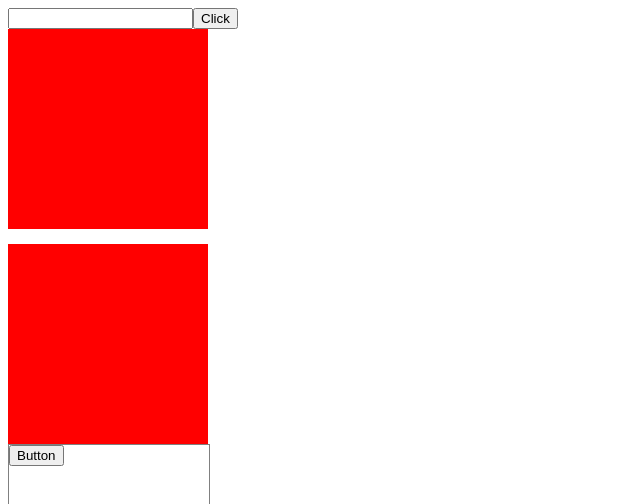
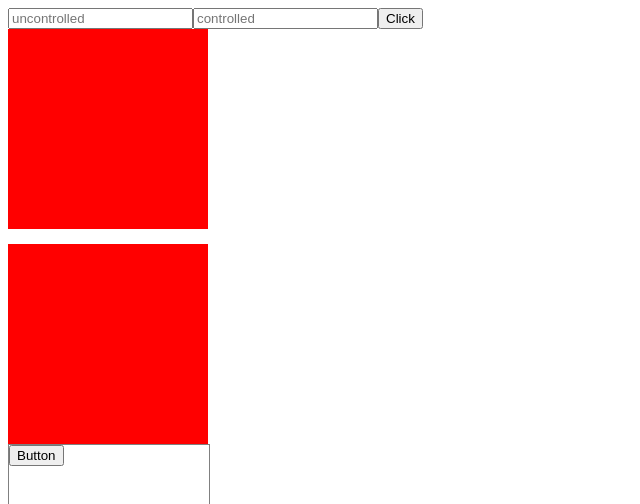
Before and after one commit to xdpiqbx/ulbi-tv, a React (Create React App) app: page / in a window 1280 px wide. Shown: the top 504 px of the page, without its empty margins (0-640 px from the left). Built offline with nearby package versions, Linux system fonts and the light colour scheme; no server answers; the HTML template or start-up script is replaced by a standard one.

Commit message:
added using useRef

```diff
--- a/src/Components/EventsExample.tsx
+++ b/src/Components/EventsExample.tsx
@@ -1,4 +1,5 @@
 import React from 'react';
+import { useRef } from 'react';
 import { useState } from 'react';
 
 export interface EventsExampleProps {}
@@ -6,6 +7,7 @@
 const EventsExample: React.FC<EventsExampleProps> = () => {
   const [value, setValue] = useState<string>('');
   const [isDrag, setIsDrag] = useState<boolean>(false);
+  const inputRef = useRef<HTMLInputElement>(null);
 
   const changeHandler = (event: React.ChangeEvent<HTMLInputElement>) => {
     setValue(event.target.value);
@@ -13,6 +15,7 @@
 
   const clickHandler = (event: React.MouseEvent<HTMLButtonElement>) => {
     console.log(value);
+    console.log(inputRef.current?.value);
   };
 
   const dragHandler = (event: React.DragEvent<HTMLDivElement>) => {
@@ -37,7 +40,13 @@
 
   return (
     <div>
-      <input value={value} onChange={changeHandler} type="text" />
+      <input ref={inputRef} type="text" placeholder="uncontrolled" />
+      <input
+        value={value}
+        onChange={changeHandler}
+        type="text"
+        placeholder="controlled"
+      />
       <button onClick={clickHandler}>Click</button>
       <div
         draggable
```
